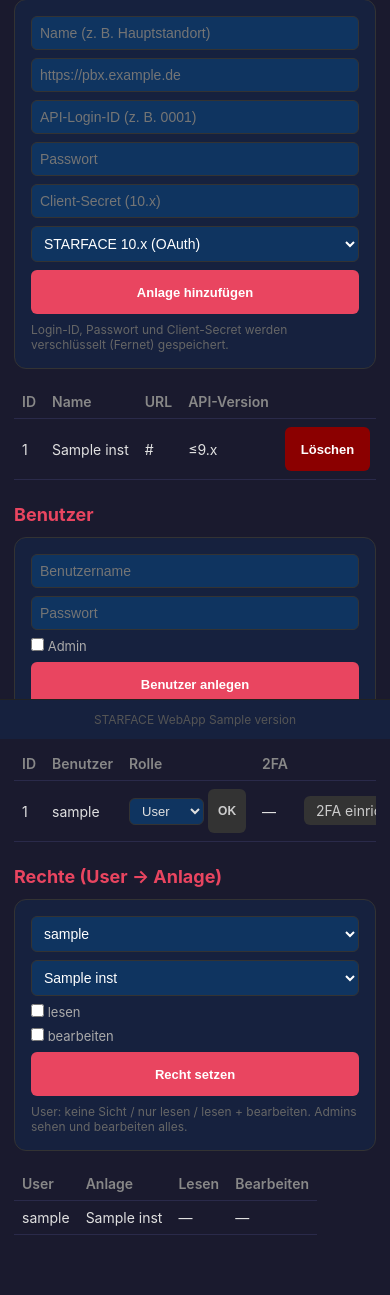
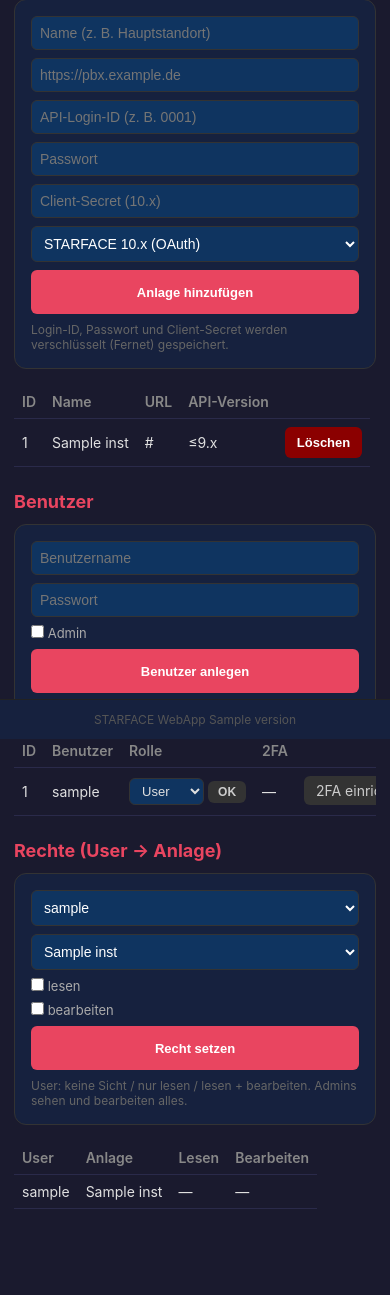
Before and after one commit to MiCoSa79/Starface-WebApp, a FastAPI app: template app/templates/admin.html in a window 390 px wide. Shown: the part 105-1400 px from the top of the page. After the commit the page ends 1314 px from the top, so only its background shows below. Run offline with FastAPI, Linux system fonts and the light colour scheme; the template is opened without the code that fills it: most values are stand-ins (such as "Sample title", 1, 10 or a date in 2020).

Commit message:
Mobile admin: Tabellen-Buttons klein lassen, Formular-Buttons auf volle Breite
- Problem: button { width: 100% } in Media Query fälschlich auch Tabellen-Buttons (Löschen/Reset in user list)
- Fix: Nur .btn-primary/.btn-secondary/.btn-danger auf 100% — Tabellen-Buttons per .container table button auf auto/12px

```diff
--- a/app/templates/admin.html
+++ b/app/templates/admin.html
@@ -81,7 +81,8 @@
             .card { padding: 16px; }
             table { display: block; overflow-x: auto; white-space: nowrap; }
             .form-row { flex-direction: column; align-items: stretch; }
-            .btn-primary, .btn-secondary, .btn-danger, button { width: 100%; min-height: 44px; }
+            .btn-primary, .btn-secondary, .btn-danger { width: 100%; min-height: 44px; padding: 14px 12px; }
+            .container table button { width: auto; min-height: auto; padding: 8px 12px; font-size: 13px; }
             .codes { font-size: 14px; }
         }
     </style>
```
